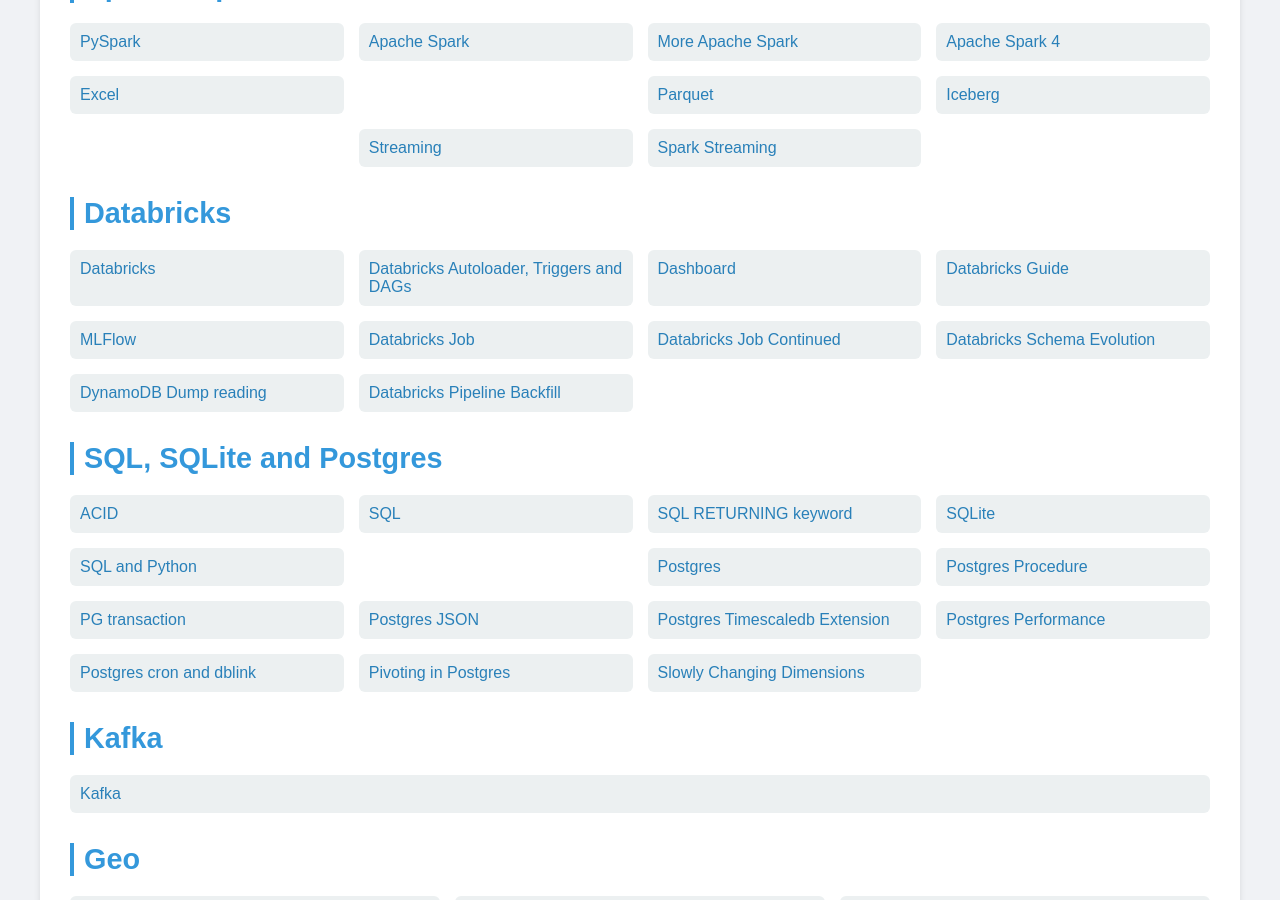
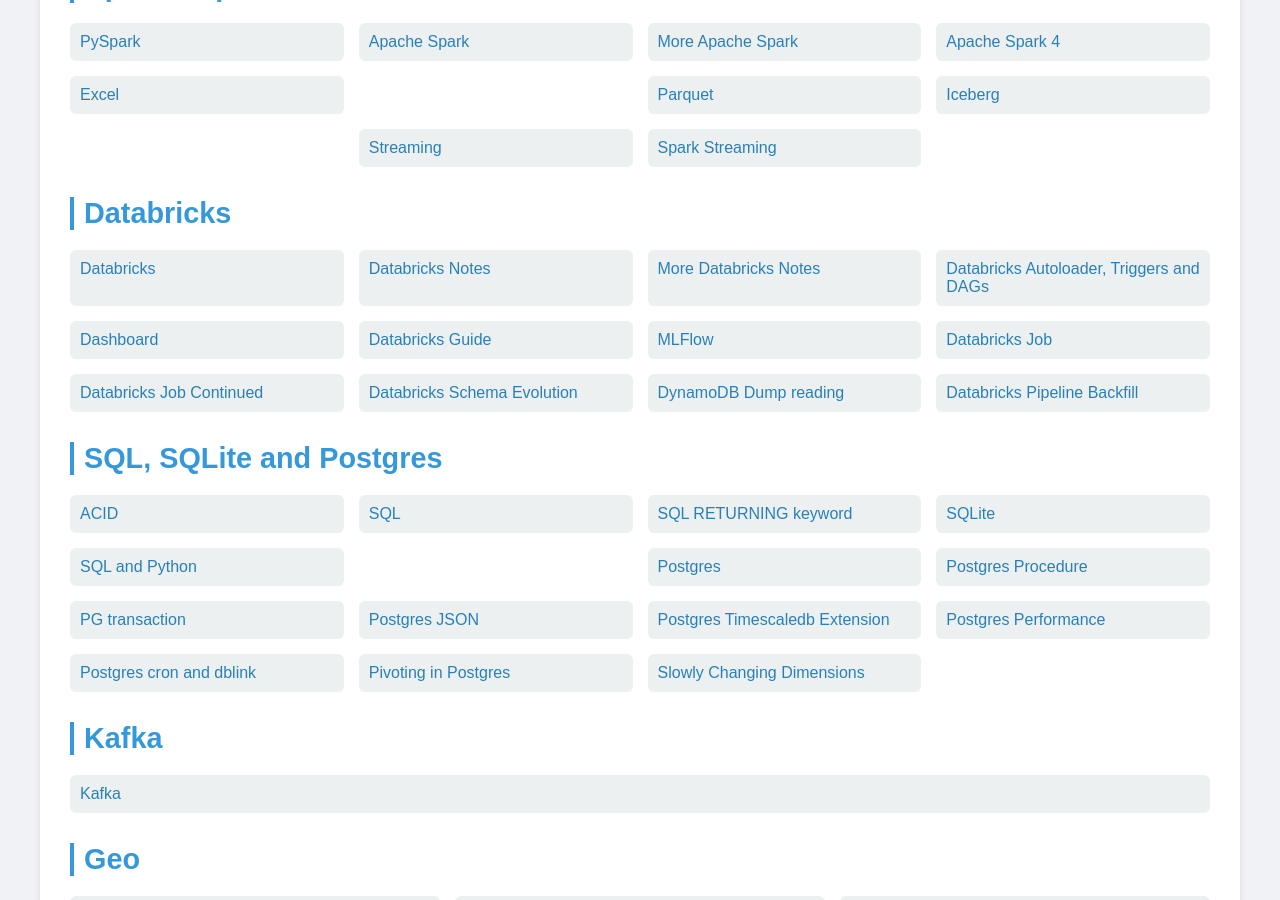
Before and after one commit to Michael-Lubinsky/michael-lubinsky.github.com, a Jekyll site: the page built from index.html, in a window 1280 px wide and 900 px high, scrolled down 671 px. Built offline with Jekyll 4.4.1, drawn with Linux system fonts in a browser that asks for light colours.

Commit message:
Add links to Databricks Notes and More Databricks Notes

```diff
--- a/index.html
+++ b/index.html
@@ -128,6 +128,8 @@
             <div class="links-grid">
 
                 <a href="spark/briks.html">Databricks</a>
+                <a href="spark/databricks_notes.html">Databricks Notes</a>
+                <a href="spark/databricks.html">More Databricks Notes</a>
                 <a href="spark/autoloader.html">Databricks Autoloader, Triggers and DAGs</a>
                 <a href="spark/databricks_dashboard.html">Dashboard</a>
                 <a href="spark/Databricks_Guide.pdf">Databricks Guide</a>
```
